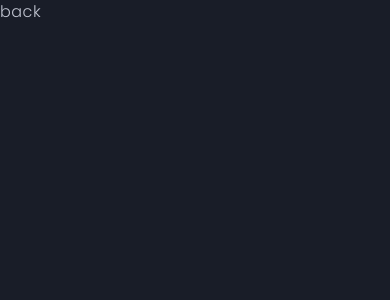
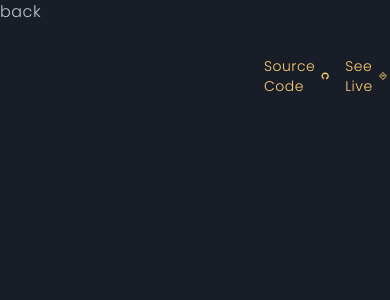
Before and after one commit to joel-kalema/me_with-nextjs, a Next.js app: page /projects/1 in a window 390 px wide. Shown: the top 300 px of the page. Built offline with nearby package versions, Linux system fonts and the light colour scheme.

Commit message:
add the link to the project

```diff
--- a/components/portfolio.js
+++ b/components/portfolio.js
@@ -37,7 +37,7 @@ export default function Portfolio (){
                             </div>
                             <h1 className="font-bold mt-4 text-xl text-[#ffd175]">{project.title}</h1>
                             <p className="text-xs mt-2 italic">{project.fewDetail}</p>
-                            <div onClick={() => content(project)} className="text-xs mt-4 flex items-center hover:text-[#ffd175] w-2/4 cursor-pointer">
+                            <div onClick={() => content(project)} className="text-xs mt-4 flex items-center hover:text-[#ffd175] w-2/4 md:w-3/5 cursor-pointer">
                                 SEE MORE
                                 <span className="text-2xl ml-2 flex">
                                     <AiOutlineDash /><TbArrowNarrowRight/>
--- a/pages/projects/[name].tsx
+++ b/pages/projects/[name].tsx
@@ -1,4 +1,6 @@
 import { NextRouter, useRouter } from "next/router"
+import { AiFillGithub } from 'react-icons/ai';
+import {MdOutlineDirections} from 'react-icons/md';
 import Link from "next/link";
 import getProject from "../../components/data/portfolio";
 
@@ -21,6 +23,10 @@ export default function Project (){
                          className="mr-2 my-4 text-[#c0c4d0a6] font-bold bg-[#c0c4d021] py-1 px-2"
                          >{lang}</p>))}
                     </div>
+                    <div className="flex text-sm text-[#ffd175]">
+                        <a className="flex items-center cursor-pointer mr-4">Source Code<AiFillGithub /></a>
+                        <a className="flex items-center cursor-pointer">See Live<MdOutlineDirections /></a>
+                    </div>
                 </div>
             </div>
         </div>
```
